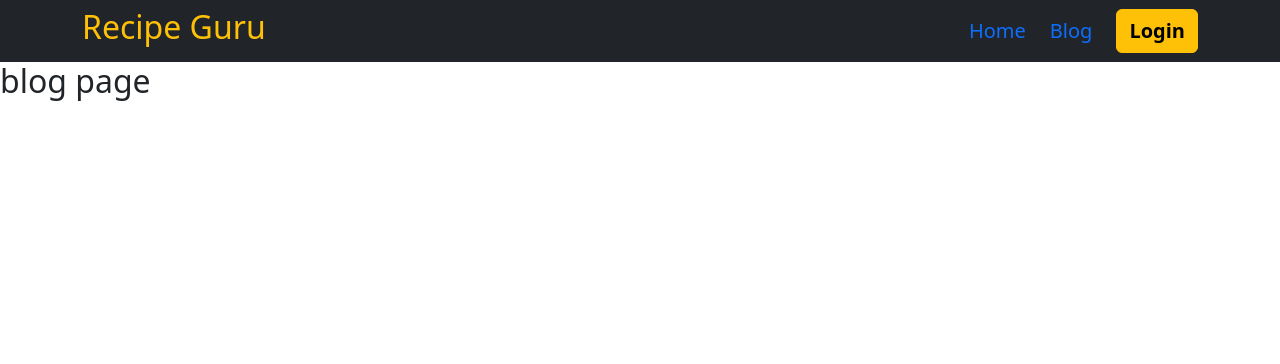
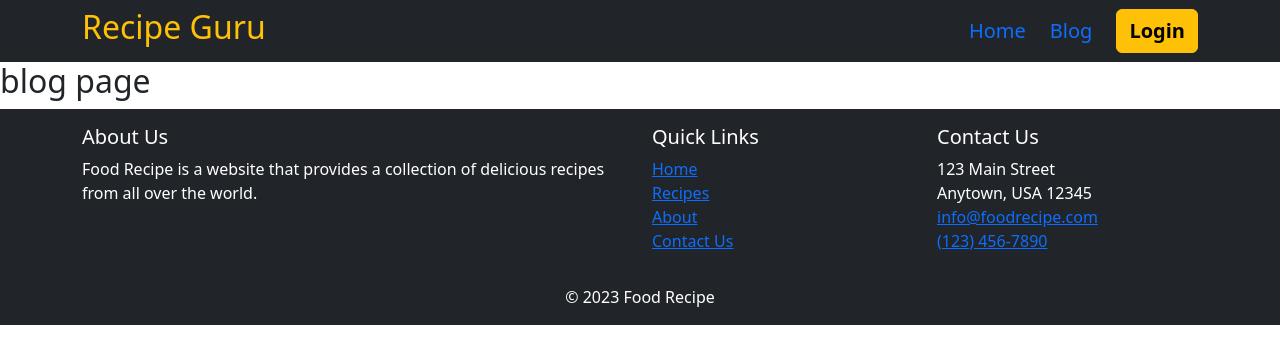
Before and after one commit to Chandan-Chandra-shil/recipe-guru-client, a React (Vite) app: page /blog in a window 1280 px wide. Shown: the top 364 px of the page. Built offline with nearby package versions, Linux system fonts and the light colour scheme.

Commit message:
chefCard dada load for server

```diff
--- /dev/null
+++ b/src/components/Footer/Footer.jsx
@@ -0,0 +1,59 @@
+import React from 'react';
+import { Col, Container, Row } from 'react-bootstrap';
+
+const Footer = () => {
+  return (
+    <div>
+      <footer className="bg-dark text-white py-3">
+        <Container>
+          <Row>
+            <Col xs={12} md={6}>
+              <h5>About Us</h5>
+              <p>
+                Food Recipe is a website that provides a collection of delicious
+                recipes from all over the world.
+              </p>
+            </Col>
+            <Col xs={12} md={3}>
+              <h5>Quick Links</h5>
+              <ul className="list-unstyled">
+                <li>
+                  <a href="/">Home</a>
+                </li>
+                <li>
+                  <a href="/recipes">Recipes</a>
+                </li>
+                <li>
+                  <a href="/about">About</a>
+                </li>
+                <li>
+                  <a href="/contact">Contact Us</a>
+                </li>
+              </ul>
+            </Col>
+            <Col xs={12} md={3}>
+              <h5>Contact Us</h5>
+              <ul className="list-unstyled">
+                <li>123 Main Street</li>
+                <li>Anytown, USA 12345</li>
+                <li>
+                  <a href="mailto:info@foodrecipe.com">info@foodrecipe.com</a>
+                </li>
+                <li>
+                  <a href="tel:+1234567890">(123) 456-7890</a>
+                </li>
+              </ul>
+            </Col>
+          </Row>
+          <Row className="mt-3">
+            <Col xs={12} className="text-center">
+              <p className="mb-0">&copy; 2023 Food Recipe</p>
+            </Col>
+          </Row>
+        </Container>
+      </footer>
+    </div>
+  );
+};
+
+export default Footer;
--- /dev/null
+++ b/src/components/Home/ChefCard/ChefCard.jsx
@@ -0,0 +1,18 @@
+
+import React from "react";
+const ChefCard = () => {
+
+
+  return (
+    <div>
+
+
+
+
+
+
+    </div>
+  );
+};
+
+export default ChefCard;
--- a/src/components/Home/Home.jsx
+++ b/src/components/Home/Home.jsx
@@ -1,13 +1,28 @@
-import React from 'react';
-import { Button, Card, Carousel, Container } from 'react-bootstrap';
+import React, { useEffect, useState } from "react";
+import { Button, Card, Carousel, Col, Container, Row } from 'react-bootstrap';
 
 import bannerOne from '../../assets/banner_01.jpg'
 import bannerTwo from '../../assets/banner_02.jpg'
 import bannerThree from '../../assets/banner_03.jpg'
+import ChefCard from './ChefCard/ChefCard';
+import { useLoaderData } from "react-router-dom";
 
 const Home = () => {
+  /* const [chefDetails, setChefDetails] = useState([]);
+
+  useEffect(() => {
+    fetch("http://localhost:5000/chefDetail")
+      .then((res) => res.json())
+      .then((data) => setChefDetails(data))
+      .catch((error) => console.log(error.message));
+  }, []);
+  */
+  const details = useLoaderData()
+  console.log(details);
+
   return (
-    <Carousel fade>
+    <div>
+      <Carousel fade className="mb-5">
         <Carousel.Item>
           <img className="d-block w-100" src={bannerOne} alt="First slide" />
           <Carousel.Caption>
@@ -38,6 +53,24 @@ const Home = () => {
           </Carousel.Caption>
         </Carousel.Item>
       </Carousel>
+      <Row xs={1} md={2} className="g-4">
+        {details.map((detail, id) => (
+          <Col>
+            <Card>
+              <Card.Img variant="top" className="img-fluid" src={detail.chef_picture_url} />
+              <Card.Body>
+                <Card.Title>{detail.chef_name}</Card.Title>
+                <Card.Text>
+                  This is a longer card with supporting text below as a natural
+                  lead-in to additional content. This content is a little bit
+                  longer.
+                </Card.Text>
+              </Card.Body>
+            </Card>
+          </Col>
+        ))}
+      </Row>
+    </div>
   );
 };
 
--- a/src/components/Login/Login.jsx
+++ b/src/components/Login/Login.jsx
@@ -6,7 +6,7 @@ import { GithubAuthProvider, GoogleAuthProvider, signInWithPopup } from 'firebas
 import { getAuth } from "firebase/auth";
 import app from '../../firebase/firebase.Config';
 const Login = () => {
-
+    const [success,setSuccess] = useState('')
   const [logInError,setLogInError] = useState("")
   const { logIn } = useContext(AuthContext)
   const googleProvider = new GoogleAuthProvider();
@@ -23,6 +23,8 @@ const Login = () => {
       .then(result => {
         const loggedUser = result.user;
         console.log(loggedUser)
+        setSuccess('user logged successfully')
+        form.reset()
       })
       .catch(error => {
         console.log(error.message)
@@ -52,7 +54,7 @@ const Login = () => {
   }
 
   return (
-    <Container className="mt-5 container mx-auto w-25 border rounded shadow  p-5">
+    <Container className="mt-5 container mx-auto w-25 border rounded shadow  p-5 mb-5">
       <h2 className="fw-semibold">Please Login </h2>
       <Form onSubmit={handleLogin} className=" ps-2">
         <Form.Group className="mb-3" controlId="formBasicEmail">
@@ -75,6 +77,7 @@ const Login = () => {
           />
           <Form.Text className="text-muted">
             <p>{logInError}</p>
+            <h6>{success}</h6>
           </Form.Text>
         </Form.Group>
 
--- a/src/components/Register/Register.jsx
+++ b/src/components/Register/Register.jsx
@@ -40,7 +40,7 @@ const Register = () => {
   };
 
   return (
-    <Container className="mt-5 container mx-auto w-50 border rounded shadow  p-5">
+    <Container className="mt-5 container mx-auto w-50 border rounded shadow  p-5 mb-5">
       <h2 className="fw-semibold">Please Register </h2>
       <Form onSubmit={handleRegister} className=" ps-2">
         <Form.Group className="mb-3" controlId="formBasicEmail">
--- a/src/layout/Main.jsx
+++ b/src/layout/Main.jsx
@@ -1,12 +1,14 @@
 import React from 'react';
 import Header from '../components/Header/Header';
 import { Outlet } from 'react-router-dom';
+import Footer from '../components/Footer/Footer';
 
 const Main = () => {
   return (
     <div>
       <Header></Header>
       <Outlet></Outlet>
+      <Footer></Footer>
 
     </div>
   );
--- a/src/main.jsx
+++ b/src/main.jsx
@@ -15,28 +15,29 @@ import AuthProvider from './provider/AuthProvider.jsx';
 
 const router = createBrowserRouter([
   {
-    path: '/',
+    path: "/",
     element: <Main></Main>,
     children: [
       {
-        path: '/',
-        element:<Home></Home>
+        path: "/",
+        element: <Home></Home>,
+        loader: () => fetch("http://localhost:5000/chefDetail"),
       },
       {
-        path: '/blog',
-        element:<Blog></Blog>
+        path: "/blog",
+        element: <Blog></Blog>,
       },
       {
-        path: '/login',
-        element:<Login></Login>
+        path: "/login",
+        element: <Login></Login>,
       },
       {
-        path: '/register',
-        element:<Register></Register>
-      }
-    ]
-  }
-])
+        path: "/register",
+        element: <Register></Register>,
+      },
+    ],
+  },
+]);
 
 ReactDOM.createRoot(document.getElementById("root")).render(
   <React.StrictMode>
--- a/src/provider/AuthProvider.jsx
+++ b/src/provider/AuthProvider.jsx
@@ -7,10 +7,10 @@ const auth = getAuth(app)
 const AuthProvider = ({children}) => {
 
   const createUser = (email, password) => {
-    createUserWithEmailAndPassword(auth,email,password)
+   return createUserWithEmailAndPassword(auth,email,password)
   }
   const logIn = (email, password) => {
-    signInWithEmailAndPassword(auth,email,password)
+   return signInWithEmailAndPassword(auth,email,password)
   }
 
   const authInfo = {
```
Lines whose indentation alone changed are shown as unchanged.
